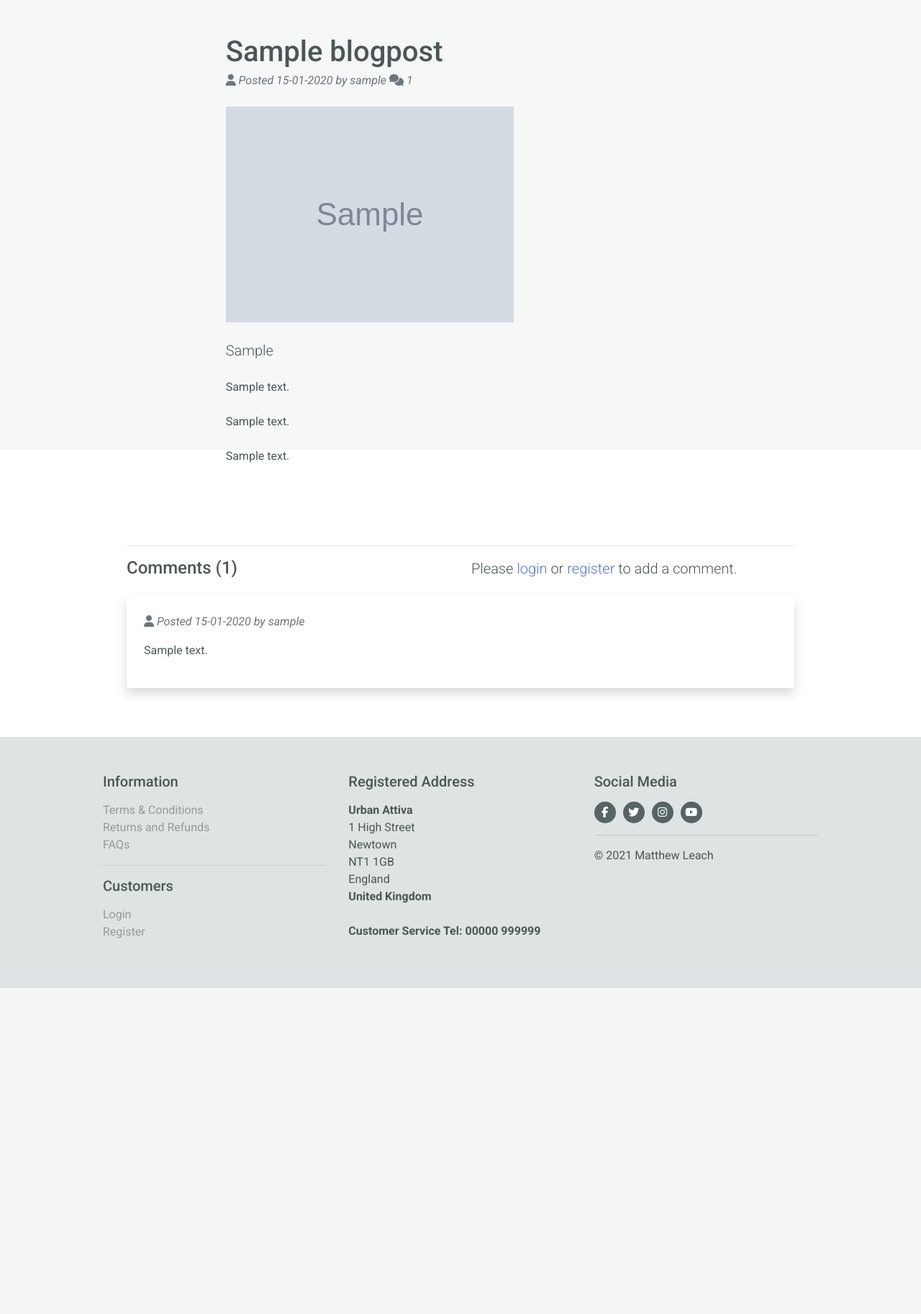
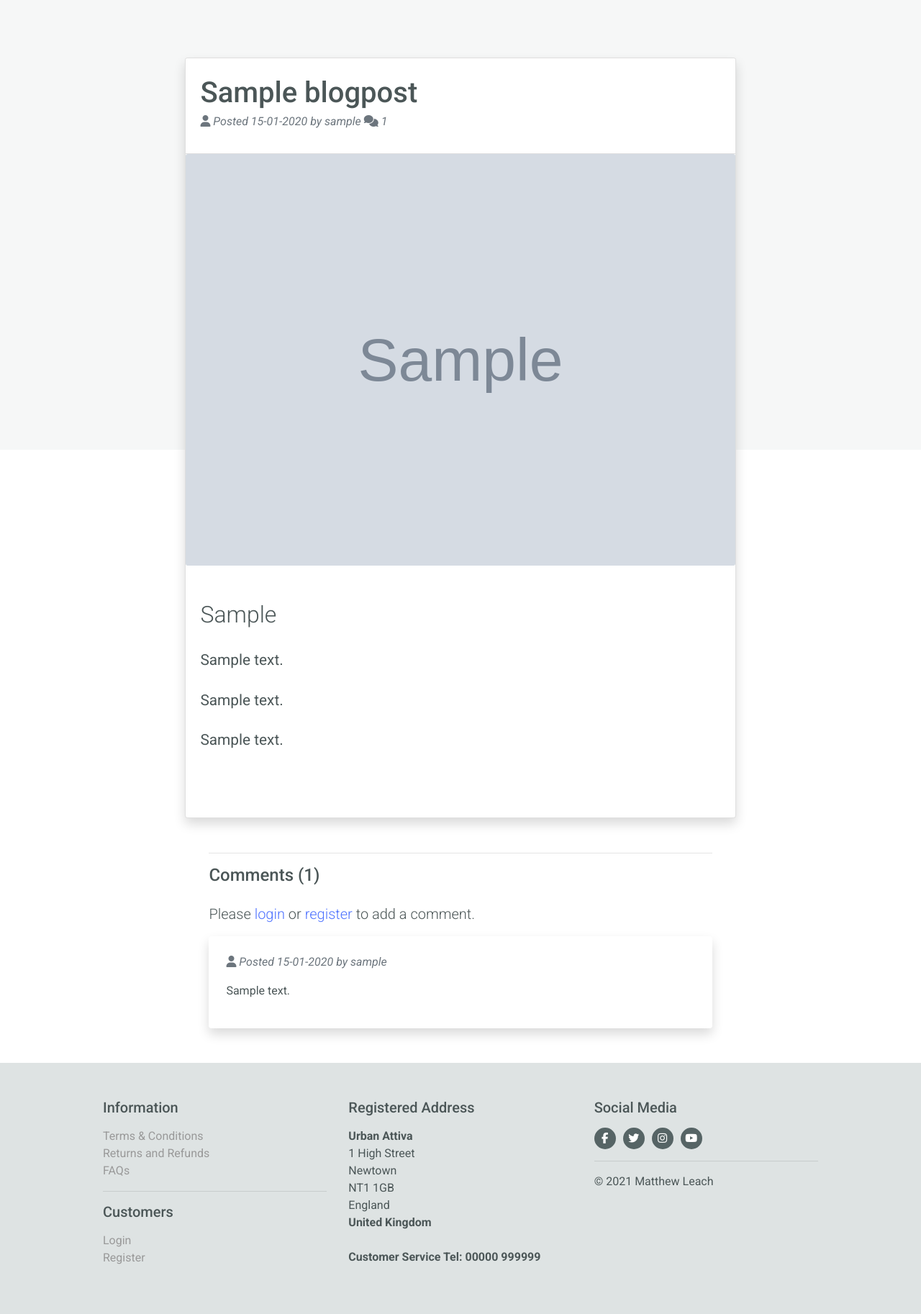
Before and after one commit to Matty-El/urban-attiva, a Django app: page /blog/blog_detail/1/ in a window 1280 px wide. Shown: the part 175-2001 px from the top of the page at 72% size. Before the commit the page ends 1548 px from the top, so only its background shows below. Run offline with Django 3.2, Linux system fonts and the light colour scheme; tables that the repository leaves empty hold one stand-in row (values such as "Sample post"); grey boxes marked "Sample" are stand-in pictures; parts of the project's set-up code (start-up, migrations or seed data) failed here and were passed over; some libraries are stand-ins or nearby versions.

Commit message:
Restyle blog detail page

```diff
--- a/blog/templates/blog/blog_detail.html
+++ b/blog/templates/blog/blog_detail.html
@@ -13,40 +13,47 @@
 {% block content %}
 <div class="std-background"></div>
 <div class="container page-content blog-detail">
+    <div class="row mt-3">
+        <div class="col text-center">
+            <h2 class="logo-font pb-2"></h2>
+        </div>
+    </div>
+    <div class="container">
         <div class="row">
-        <div class="col-8 offset-2">
-            <article>
-                <header class="mb-4">
+            <div class="col">
+                <div class="card shadow">
+                    <div class="card-header blog-header pt-4 pb-4">
                         <h1 class="fw-bolder mb-1">{{ blog_post.title }}</h1>
                         <div class="text-muted font-italic mb-2"><i class="fas fa-user"></i> Posted
                             {{ blog_post.date|date:"d-m-Y" }} by
                             {{ blog_post.author}} <i class="fas fa-comments"></i>
                             {{ blog_post.comments.count }}</div>
-                </header>
+                    </div>
                     <div>
                         {% if blog_post.image %}
-                    <img class="img-fluid px-0" src="{{ blog_post.image.url }}" alt="{{ blog_post.title }}">
+                        <img class="card-img px-0" src="{{ blog_post.image.url }}" alt="{{ blog_post.title }}">
                         {% else %}
-                    <img class="img-fluid px-0" src="{{ MEDIA_URL }}noimage.png" alt="{{ blog_post.title }}">
+                        <img class="card-img px-0" src="{{ MEDIA_URL }}noimage.png" alt="{{ blog_post.title }}">
                         {% endif %}
                     </div>
-                <section class="mb-5 mt-4">
-                    <p class="mb-4 lead">{{ blog_post.intro }}</p>
-                    <p class="mb-4">{{ blog_post.content_one }}</p>
+                    <div class="card-body mb-5 mt-4">
+                        <p class="mb-4 blog-intro lead">{{ blog_post.intro }}</p>
+                        <p class="mb-4 blog-content">{{ blog_post.content_one }}</p>
                         {% if blog_post.content_two != None %}
-                    <p class="mb-4">{{ blog_post.content_two }}</p>
+                        <p class="mb-4 blog-content">{{ blog_post.content_two }}</p>
                         {% endif %}
                         {% if blog_post.content_three != None %}
-                    <p class="mb-4">{{ blog_post.content_three }}</p>
+                        <p class="mb-4 blog-content">{{ blog_post.content_three }}</p>
                         {% endif %}
-                </section>
+                    </div>
                     {% if request.user.is_superuser %}
-                <div>
+                    <div class="card-footer">
                         <a class="text-info" href="{% url 'edit_blog_post' blog_post.id %}"><i
                                 class="fas fa-edit fa-sm"></i> Edit</a>
                         |
-                    <a class="text-danger clickable" data-toggle="modal" data-target="#deletePost-{{ blog_post.id }}"><i
-                            class="fas fa-trash-alt fa-sm"></i> Delete</a>
+                        <a class="text-danger clickable" data-toggle="modal"
+                            data-target="#deletePost-{{ blog_post.id }}"><i class="fas fa-trash-alt fa-sm"></i>
+                            Delete</a>
                     </div>
                     <!-- Delete blog post modal-->
                     <div class="modal fade" id="deletePost-{{ blog_post.id }}" tabindex="-1"
@@ -79,10 +86,11 @@
                 </div>
             </div>
         </div>
+    </div>
     <div class="container px-4 px-lg-5 my-5">
         <hr>
         <div class="row">
-        <div class="col-md-6">
+            <div class="col-8">
                 <h4 class="mb-4">Comments ({{ blog_post.comments.count }})
                     {% if user.is_authenticated %}
                     <div class="rounded p-4 mb-4 clearfix">
@@ -97,15 +105,15 @@
                 </h4>
             </div>
             {% if not user.is_authenticated %}
-        <div class="col-md-6">
+            <div class="col-8">
                 <p class="ms-lg-3 lead">Please <a class="link-secondary" href="{% url 'account_login' %}">login</a> or
                     <a class="link-secondary" href="{% url 'account_signup' %}">register</a> to add a comment.</p>
             </div>
             {% endif %}
         </div>
-    <div class="comments-wrapper">
+        <div>
             {% for comment in blog_post.comments.all %}
-        <div class="comment shadow rounded p-4">
+            <div class="blog-comment shadow rounded p-4">
                 <p class="text-muted font-italic">
                     <i class="fas fa-user"></i> Posted {{ blog_post.date|date:"d-m-Y" }} by
                     {{ blog_post.author}}
@@ -116,8 +124,8 @@
                 <small>
                     <a class="text-info" href="{% url 'edit_comment' comment.id %}"><i class="fas fa-edit fa-sm"></i>
                         Edit</a> |
-                <a class="text-danger clickable" data-toggle="modal" data-target="#deleteComment-{{ comment.id }}"><i
-                        class="fas fa-trash-alt fa-sm"></i> Delete</a>
+                    <a class="text-danger clickable" data-toggle="modal"
+                        data-target="#deleteComment-{{ comment.id }}"><i class="fas fa-trash-alt fa-sm"></i> Delete</a>
                 </small>
                 {% endif %}
                 {% endif %}
@@ -138,7 +146,8 @@
                                     undone.</p>
                             </div>
                             <div class="modal-footer">
-                            <button type="button" class="btn btn-outline-secondary" data-dismiss="modal">Cancel</button>
+                                <button type="button" class="btn btn-outline-secondary"
+                                    data-dismiss="modal">Cancel</button>
                                 <a href="{% url 'delete_comment' comment.id %}" class="btn btn-danger ml-3">Delete</a>
                             </div>
                         </div>
@@ -146,10 +155,11 @@
                 </div>
             </div>
             {% empty %}
-        <div class="comment shadow rounded p-4">
+            <div class="shadow rounded p-4">
                 No comments yet!
             </div>
             {% endfor %}
         </div>
     </div>
+</div>
 {% endblock %}
--- a/products/templates/products/product_detail.html
+++ b/products/templates/products/product_detail.html
@@ -167,7 +167,7 @@
         </div>
         {% endif %}
     </div>
-    <div class="reviews-wrapper">
+    <div>
         {% for review in product.reviews.all %}
         <div class="product-review shadow rounded p-4">
             <p class="text-muted">
--- a/static/css/base.css
+++ b/static/css/base.css
@@ -27,8 +27,7 @@
   border-radius: 25px;
 }
 
-.product-review,
-.comment {
+.product-review {
   margin-bottom: 20px;
 }
 
@@ -911,8 +910,21 @@ input[name=q]::placeholder {
 
 /* ----------- Blog ----------- */
 
-.blog-img {
-  max-width: 40%;
+.blog-header {
+  background-color: #FFFFFF;
+}
+
+.blog-intro {
+  font-size: 2.0rem;
+}
+
+.blog-content {
+  font-size: 1.3rem;
+}
+
+.blog-comment {
+  background-color: #FFFFFF;
+  margin-bottom: 20px;
 }
 
 @media (max-width: 1008px) {
```
Lines whose indentation alone changed are shown as unchanged.
